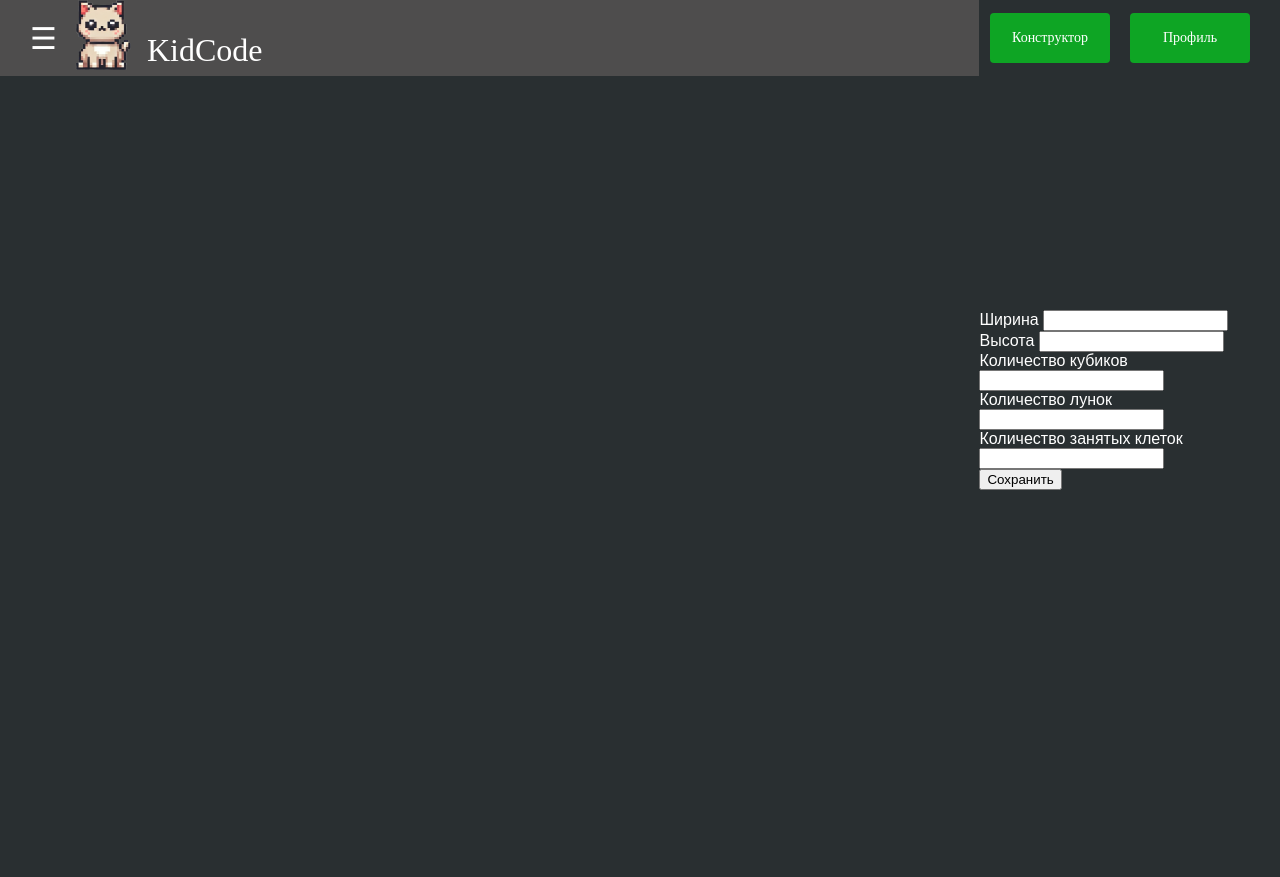
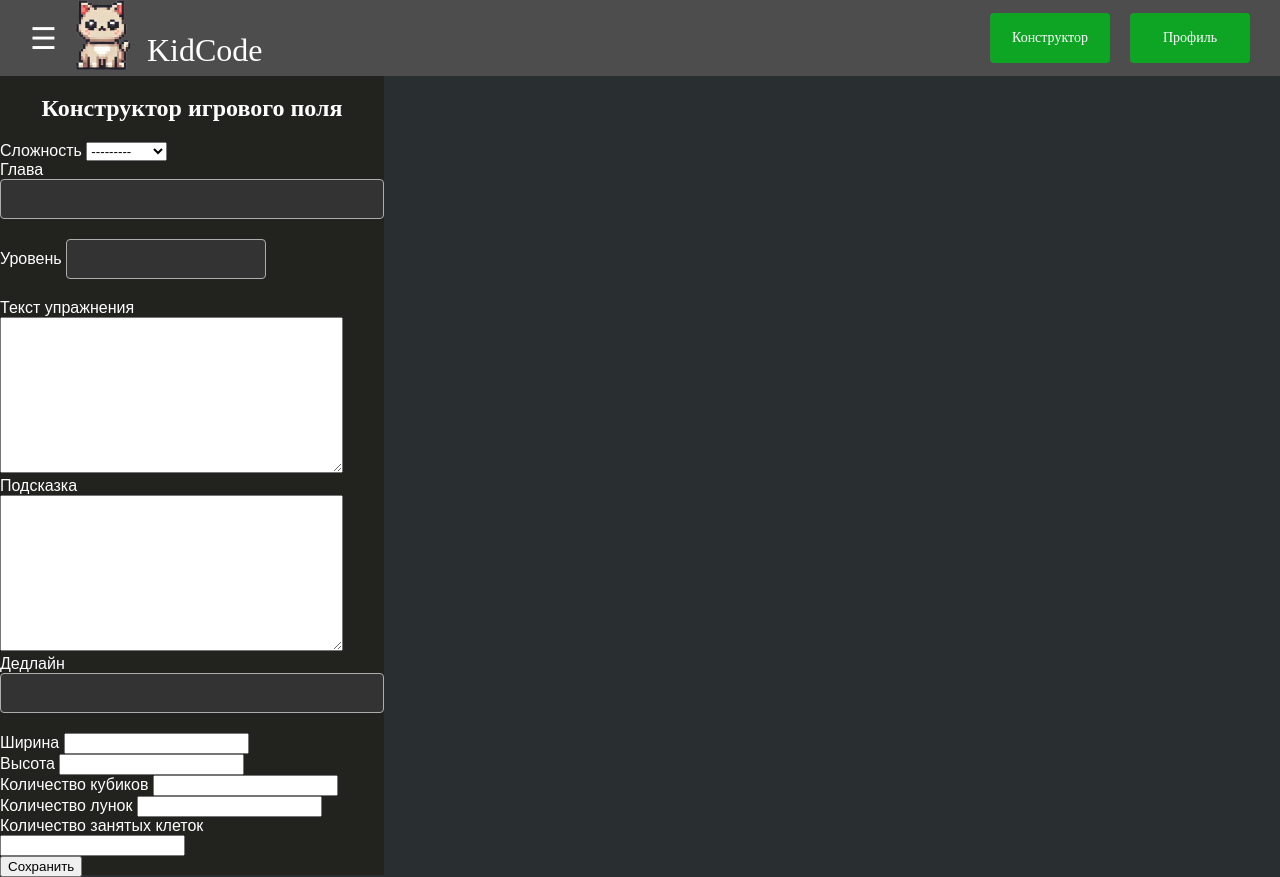
Before and after one commit to ilgorpy/kidcode, a Django app: page /constructor/ in a window 1280 px wide. Before the commit the page ends 490 px from the top, so only its background shows below. Run offline with Django 5.2, Linux system fonts and the light colour scheme; the visitor is signed in with stand-in values (Sample User, id 1).

Commit message:
added generation input forms in constructor

```diff
--- a/kidcode/mainapp/forms.py
+++ b/kidcode/mainapp/forms.py
@@ -1,6 +1,6 @@
 from django import forms
 from django.contrib.auth import get_user_model
-from mainapp.models import GameField, Grade, Code
+from mainapp.models import GameField, Grade, Code, Task
 from django.contrib.auth.forms import SetPasswordForm
 
 
@@ -28,13 +28,30 @@ class FieldsSettingsForm(forms.ModelForm):
     cubes = forms.IntegerField(label="Количество кубиков", widget = forms.NumberInput(attrs={'class': 'form-input'}))
     holes = forms.IntegerField(label="Количество лунок", widget = forms.NumberInput(attrs={'class': 'form-input'}))
     blocks = forms.IntegerField(label="Количество занятых клеток", widget = forms.NumberInput(attrs={'class': 'form-input'}))
-    # difficult = forms.ChoiceField(choices=Task.difficult, label="Сложность", widget=forms.Select)
-    # chapter = forms.CharField(label="Глава", widget=forms.TextInput(attrs={'class': 'form-input'}))
-    # level = forms.CharField(label="Уровень", widget = forms.TextInput(attrs={'class': 'form-input'}))
-    # text_exercise = forms.CharField(label="Текст упражнения", widget = forms.Textarea(attrs={'class': 'form-input'}))
-    # clue = forms.CharField(label="Подсказка", widget = forms.Textarea(attrs={'class': 'form-input'}))
-    # deadline = forms.DateField(label="Дедлайн", widget = forms.DateInput(attrs={'class': 'form-input'}))
-
     class Meta:
-        model = GameField
-        fields = ['width', 'height', 'cubes', 'holes', 'blocks']
+        model = Task
+        fields = ['difficult', 'chapter', 'level', 'text_exercise', 'clue', 'deadline']
+        labels = {
+            'difficult': 'Сложность',
+            'chapter': "Глава",
+            'level': "Уровень",
+            'text_exercise': "Текст упражнения",
+            'clue': "Подсказка",
+            'deadline': "Дедлайн",
+        }
+        widgets = {
+            'difficult': forms.Select,
+            'name': forms.TextInput(attrs={'class': 'form-input'}),
+            'chapter': forms.TextInput(attrs={'class': 'form-input'}),
+            'level': forms.TextInput(attrs={'class': 'form-input'}),
+            'text_exercise': forms.Textarea(attrs={'class': 'form-input'}),
+            'clue': forms.Textarea(attrs={'class': 'form-input'}),
+            'deadline': forms.DateInput(attrs={'class': 'form-input'}),
+        }
+        choices = Task.difficult
+    def save(self, commit=True):
+        instance = super().save(commit=False)
+        if commit:
+            instance.save()
+            GameField.objects.create(Task = instance, width= self.cleaned_data['width'], height=self.cleaned_data['height'], cubes=self.cleaned_data['cubes'], holes=self.cleaned_data['holes'], blocks=self.cleaned_data['blocks'])
+        return instance
--- a/kidcode/mainapp/models.py
+++ b/kidcode/mainapp/models.py
@@ -1,6 +1,8 @@
 from django.db import models
+import uuid
 
 class Task(models.Model):
+    id = models.UUIDField(primary_key=True, default=uuid.uuid4, editable=False)
     deadline = models.DateField()
     level = models.CharField(max_length=100)
     chapter = models.CharField(max_length=100)
@@ -34,6 +36,7 @@ class Code(models.Model):
 
 
 class GameField(models.Model):
+    id = models.UUIDField(primary_key=True, default=uuid.uuid4, editable=False)
     width = models.IntegerField()
     height = models.IntegerField()
     cube = models.IntegerField()
--- a/kidcode/mainapp/static/mainapp/css/styles.css
+++ b/kidcode/mainapp/static/mainapp/css/styles.css
@@ -508,3 +508,20 @@ form.change{
 .popup button:hover {
   background-color: #45a049;
 }
+
+form.settings{
+  height: 100%;
+  position: absolute;
+  left: 0px;
+  top: 75px;
+  background-color: #22231E;
+  width: 30%;
+}
+
+form.settings h1{
+  font-family: monocraft;
+    font-size: 24px;
+    margin-bottom: 20px;
+    margin-top: 20px;
+    text-align: center;
+}
--- a/kidcode/mainapp/templates/mainapp/constructor.html
+++ b/kidcode/mainapp/templates/mainapp/constructor.html
@@ -2,12 +2,12 @@
 
 
 {% block content %}
-
-<form method="post">
+<form method="post", class="settings">
+    <h1>Конструктор игрового поля</h1>
     {% csrf_token %}
     {% for field in form %}
-        <div>
-            <label for="{{ field.id_for_label }}">{{ field.label }}</label>
+        <div class >
+            <label for="{{ field.id_for_label }}" class ="form-label">{{ field.label }}</label>
             {{ field }}
         </div>
         <div class="error">{{ field.errors }}</div>
```
